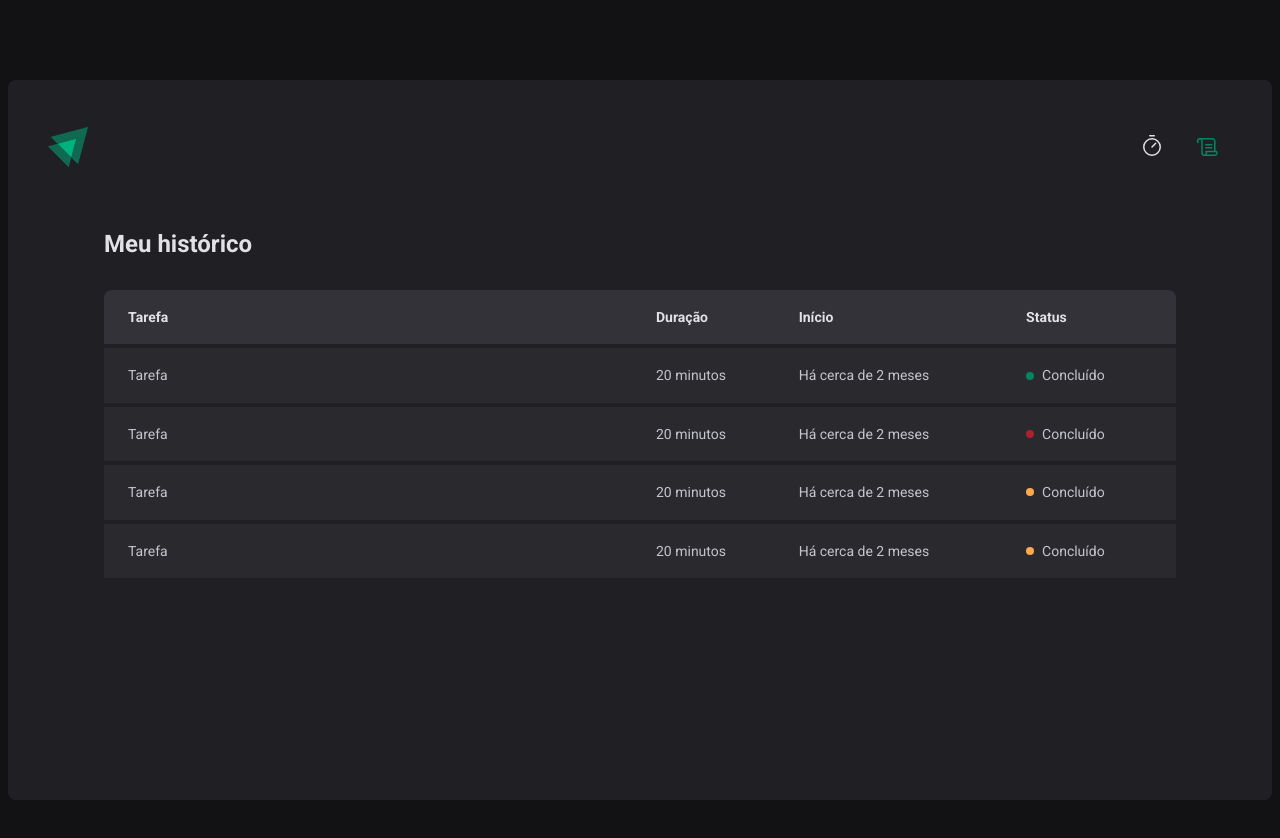
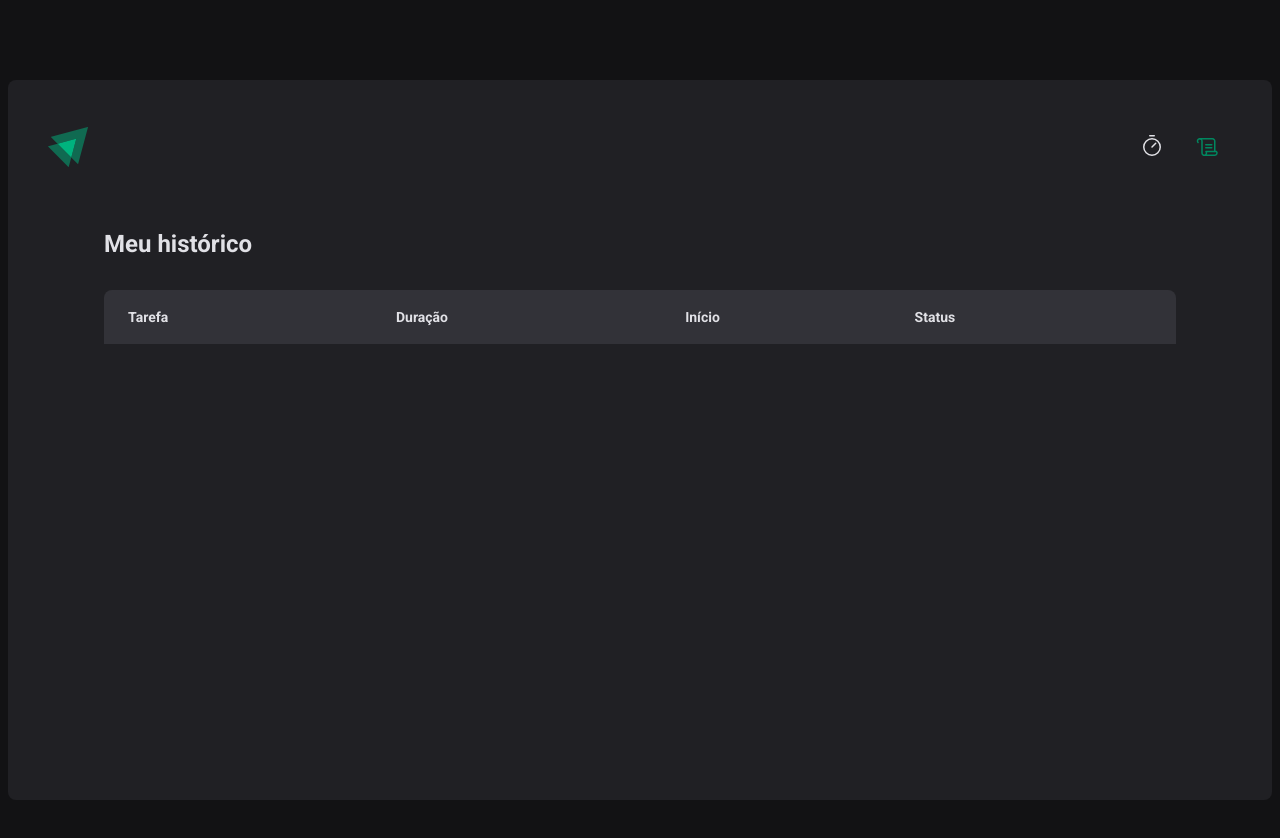
Before and after one commit to MarceloTadini/Pomodoro, a React (Vite) app in the folder timer/: page /history in a window 1280 px wide. Shown: the top 838 px of the page. Built offline with nearby package versions, Linux system fonts and the light colour scheme.

Commit message:
Format Date

```diff
--- a/timer/src/pages/History/index.tsx
+++ b/timer/src/pages/History/index.tsx
@@ -1,6 +1,8 @@
 import { useContext } from 'react'
 import { CyclesContext } from '../../contexts/CyclesContext'
 import { HistoryContainer, HistoryList, Status } from './styles'
+import { formatDistanceToNow } from 'date-fns'
+import ptBR from 'date-fns/esm/locale/pt-BR'
 
 export function History() {
   const { cycles } = useContext(CyclesContext)
@@ -20,38 +22,31 @@
             </tr>
           </thead>
           <tbody>
-            <tr>
-              <td>Tarefa</td>
-              <td>20 minutos</td>
-              <td>Há cerca de 2 meses</td>
-              <td>
-                <Status statusColor="green">Concluído</Status>
-              </td>
-            </tr>
-            <tr>
-              <td>Tarefa</td>
-              <td>20 minutos</td>
-              <td>Há cerca de 2 meses</td>
-              <td>
-                <Status statusColor="red">Concluído</Status>
-              </td>
-            </tr>
-            <tr>
-              <td>Tarefa</td>
-              <td>20 minutos</td>
-              <td>Há cerca de 2 meses</td>
-              <td>
-                <Status statusColor="yellow">Concluído</Status>
-              </td>
-            </tr>
-            <tr>
-              <td>Tarefa</td>
-              <td>20 minutos</td>
-              <td>Há cerca de 2 meses</td>
-              <td>
-                <Status statusColor="yellow">Concluído</Status>
-              </td>
-            </tr>
+            {cycles.map((cycle) => {
+              return (
+                <tr key={cycle.id}>
+                  <td>{cycle.task}</td>
+                  <td>{cycle.minutesAmount} minutos</td>
+                  <td>
+                    {formatDistanceToNow(cycle.startDate, {
+                      addSuffix: true,
+                      locale: ptBR,
+                    })}
+                  </td>
+                  <td>
+                    {cycle.finishedDate && (
+                      <Status statusColor="green">Concluído</Status>
+                    )}
+                    {cycle.interruptedDate && (
+                      <Status statusColor="red">Interrompido</Status>
+                    )}
+                    {!cycle.finishedDate && !cycle.interruptedDate && (
+                      <Status statusColor="yellow">Em andamento</Status>
+                    )}
+                  </td>
+                </tr>
+              )
+            })}
           </tbody>
         </table>
       </HistoryList>
--- a/timer/src/pages/Home/index.tsx
+++ b/timer/src/pages/Home/index.tsx
@@ -40,9 +40,14 @@
   const task = watch('task')
   const isSubmitDisabled = !task
 
+  function handleCreateNewCycle(data: NewCycleFormData) {
+    createNewCycle(data)
+    reset()
+  }
+
   return (
     <HomeContainer>
-      <form onSubmit={handleSubmit(createNewCycle)} action="">
+      <form onSubmit={handleSubmit(handleCreateNewCycle)} action="">
         <FormProvider {...newCycleForm}>
           <NewCycleForm />
         </FormProvider>
```
